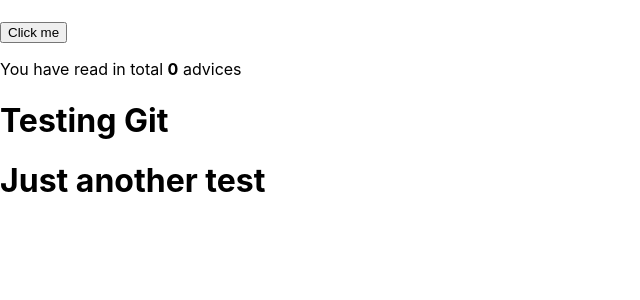
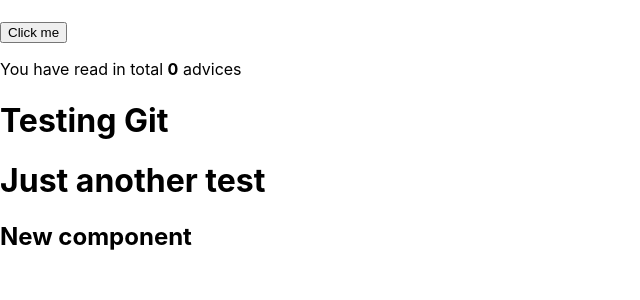
Before and after one commit to Ibrakaaaa/github-vjezba, a React (Create React App) app: page / in a window 1280 px wide. Shown: the top 300 px of the page, without its empty margins (0-640 px from the left). Built offline with nearby package versions, Linux system fonts and the light colour scheme; no server answers.

Commit message:
adding new component function

```diff
--- a/src/App.js
+++ b/src/App.js
@@ -30,6 +30,7 @@ function App() {
       <Message count={count} />
 <Testing />
 <Testing2 />
+<NewComponent />
     </div>
   );
 }
@@ -48,4 +49,8 @@ function Testing2() {
   return <h1>Just another test</h1>
 }
 
+function NewComponent() {
+  return <h2>New component</h2>
+}
+
 export default App;
```
